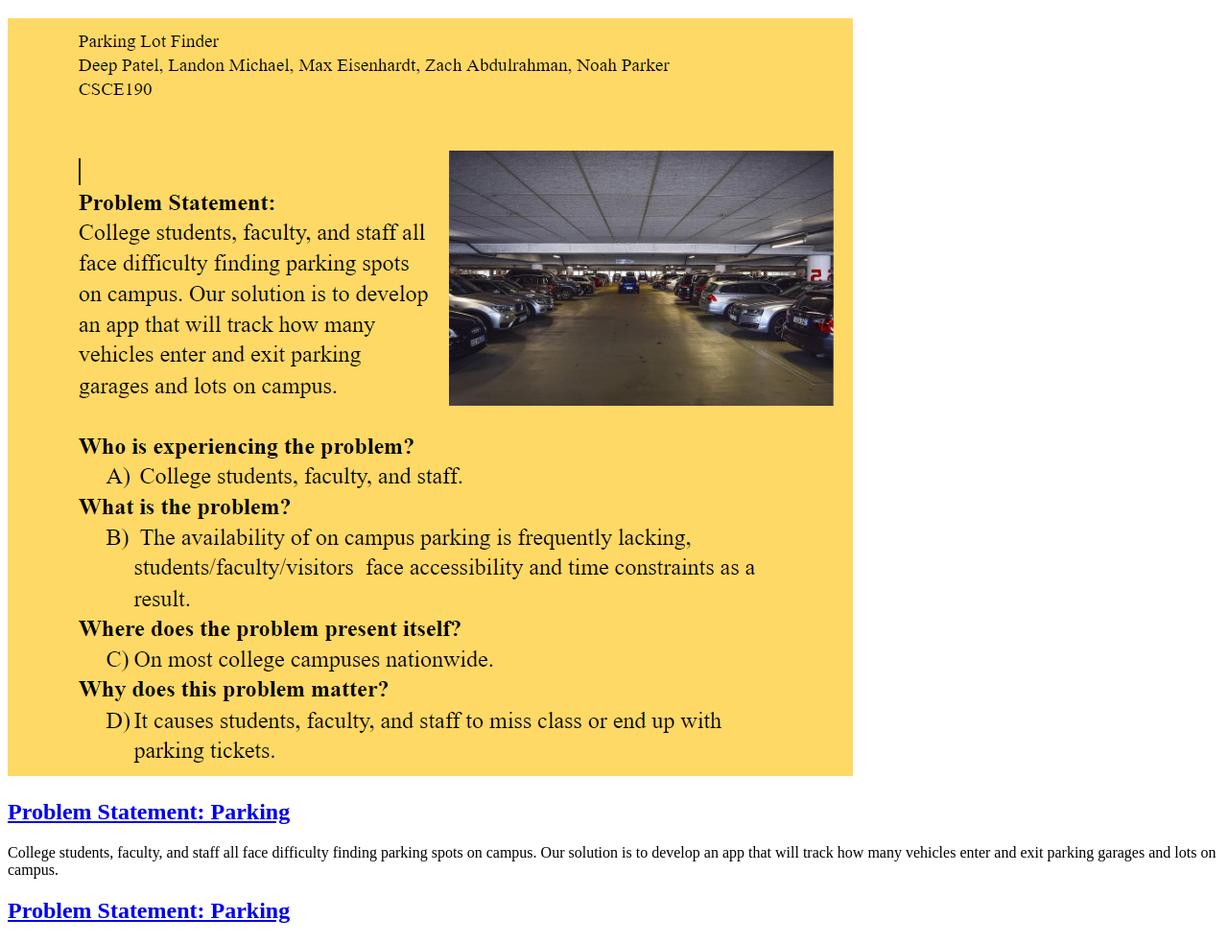
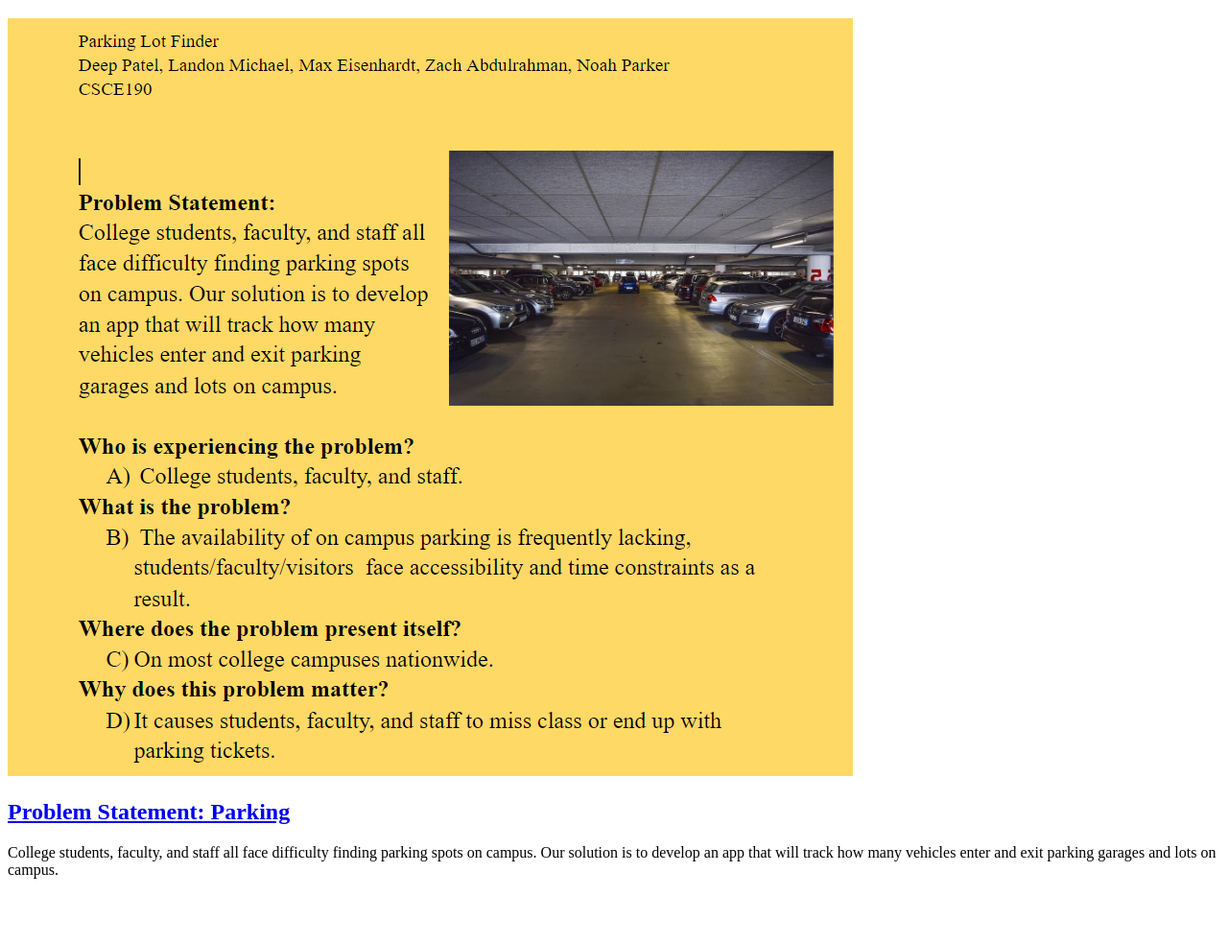
Before and after one commit to max-eis07/max-eis07.github.io, a plain HTML site: page index.html in a window 1280 px wide. Shown: the part 61-1044 px from the top of the page at 96% size. After the commit the page ends 993 px from the top, so only its background shows below. Drawn offline with Linux system fonts and the light colour scheme.

Commit message:
Add files via upload

```diff
--- a/index.html
+++ b/index.html
@@ -13,7 +13,6 @@
                 <p>
                     College students, faculty, and staff all face difficulty finding parking spots on campus. Our solution is to develop an app that will track how many vehicles enter and exit parking garages and lots on campus.
                 </p>
-                <a href="files/Team Problem Statement.pdf"><h2>Problem Statement: Parking</h2></a>
             </section>
         </section>
     </body>
```
